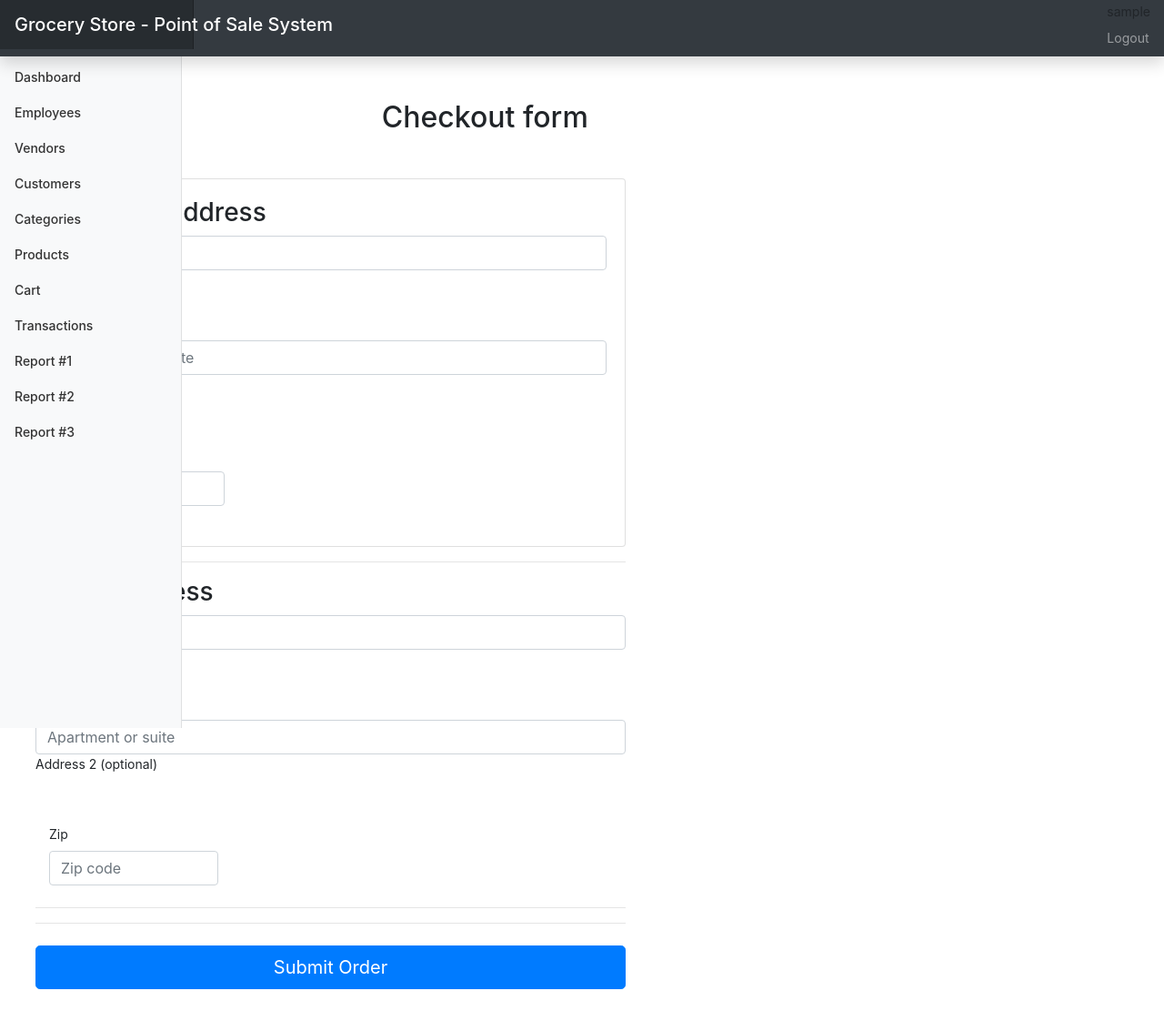
After one commit to ethanmaxey/pos_system, a Django app: page /checkout/ in a window 1280 px wide. The commit adds this page. Shown: the whole page at 91% size. Run offline with Django 4.2, Linux system fonts and the light colour scheme; the visitor is signed in with stand-in values (Sample User, id 1); some libraries are stand-ins or nearby versions.

Commit message:
checkout page added

```diff
--- a/posapp/urls.py
+++ b/posapp/urls.py
@@ -56,6 +56,7 @@ urlpatterns = [
 
     path('shop/', views.shop, name='shop'),
     path('cart/', views.cart, name='cart'),
+    path('checkout/', views.checkout, name='checkout'),
 
 
     # path('pie_chart/',views.pie_chart, name="pie_chart"),
--- a/posapp/views.py
+++ b/posapp/views.py
@@ -204,6 +204,10 @@ def shop(request):
 @login_required
 def cart(request):
     return render(request, 'cart.html')
+
+@login_required
+def checkout(request):
+    return render(request, 'checkout.html')
 
 @login_required
 def custTrans(request):
--- a/poscart/templates/cart/cart.html
+++ b/poscart/templates/cart/cart.html
@@ -63,7 +63,7 @@ Shopping Cart
             <div class="col-md-6">
                 <div class="row mb-5">
                     <div class="col-md-6">
-                        <button class="btn btn-outline-primary btn-sm btn-block">Checkout</button>
+                        <a href="/checkout/"><button class="btn btn-outline-primary btn-sm btn-block">Checkout</button></a>
                     </div>
                 </div>
 {% endblock %}
--- /dev/null
+++ b/templates/checkout.html
@@ -0,0 +1,84 @@
+{% extends "base.html" %}
+{% load crispy_forms_tags %}
+
+{% block content %}
+
+  <main >
+    <div class="container wow fadeIn">
+      <h2 class="my-5 h2 text-center">Checkout form</h2>
+      <div class="row">
+        <div class="col-md-8 mb-4">
+          <div class="card">
+            <form method="POST" class="card-body">
+              {% csrf_token %}
+
+              <h3>Shipping address</h3>
+
+              <div class='hideable_shipping_form'>
+
+                <div class="md-form mb-5">
+                  <input type='text' placeholder='1234 Main St' id='shipping_address' name='shipping_address' class='form-control' />
+                  <label for="shipping_address" class="">Address</label>
+                </div>
+
+                <div class="md-form mb-5">
+                  <input type='text' placeholder='Apartment or suite' id='shipping_address2' name='shipping_address2' class='form-control' />
+                  <label for="shipping_address2" class="">Address 2 (optional)</label>
+                </div>
+                  <div class="col-lg-4 col-md-6 mb-4">
+                    <label for="shipping_zip">Zip</label>
+                    <input type='text' placeholder='Zip code' id='shipping_zip' name='shipping_zip' class='form-control' />
+                    <div class="invalid-feedback">
+                      Zip code required.
+                    </div>
+                  </div>
+                </div>
+
+              </div>
+
+              {% if default_shipping_address %}
+              <div class="custom-control custom-checkbox">
+                <input type="checkbox" class="custom-control-input" name="use_default_shipping" id="use_default_shipping">
+                <label class="custom-control-label" for="use_default_shipping">Use default shipping address: {{ default_shipping_address.street_address|truncatechars:10 }}</label>
+              </div>
+              {% endif %}
+
+              <hr>
+
+              <h3>Billing address</h3>
+
+              <div class='hideable_billing_form'>
+                <div class="md-form mb-5">
+                  <input type='text' placeholder='1234 Main St' id='billing_address' name='billing_address' class='form-control' />
+                  <label for="billing_address" class="">Address</label>
+                </div>
+
+                <div class="md-form mb-5">
+                  <input type='text' placeholder='Apartment or suite' id='billing_address2' name='billing_address2' class='form-control' />
+                  <label for="billing_address2" class="">Address 2 (optional)</label>
+                </div>
+
+                  <div class="col-lg-4 col-md-6 mb-4">
+                    <label for="billing_zip">Zip</label>
+                    <input type='text' placeholder='Zip code' id='billing_zip' name='billing_zip' class='form-control' />
+                    <div class="invalid-feedback">
+                      Zip code required.
+                    </div>
+                  </div>
+
+                </div>
+              <hr>
+              <hr class="mb-4">
+              <button class="btn btn-primary btn-lg btn-block" type="submit">Submit Order</button>
+            </form>
+
+          </div>
+
+        </div>
+
+      </div>
+
+    </div>
+  </main>
+
+{% endblock content %}
```
Also changed, not shown: posapp/forms.py (+17 -0 lines).
